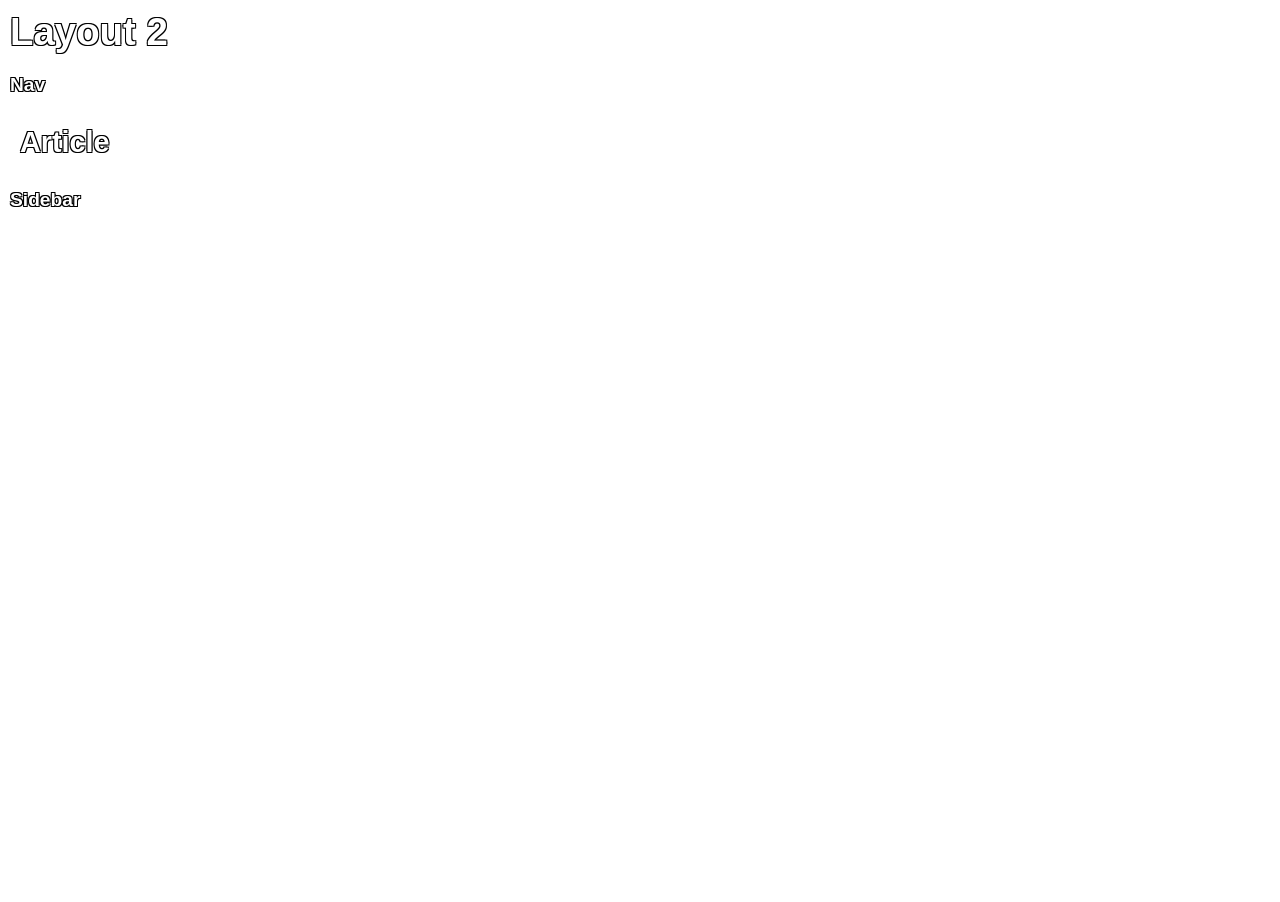
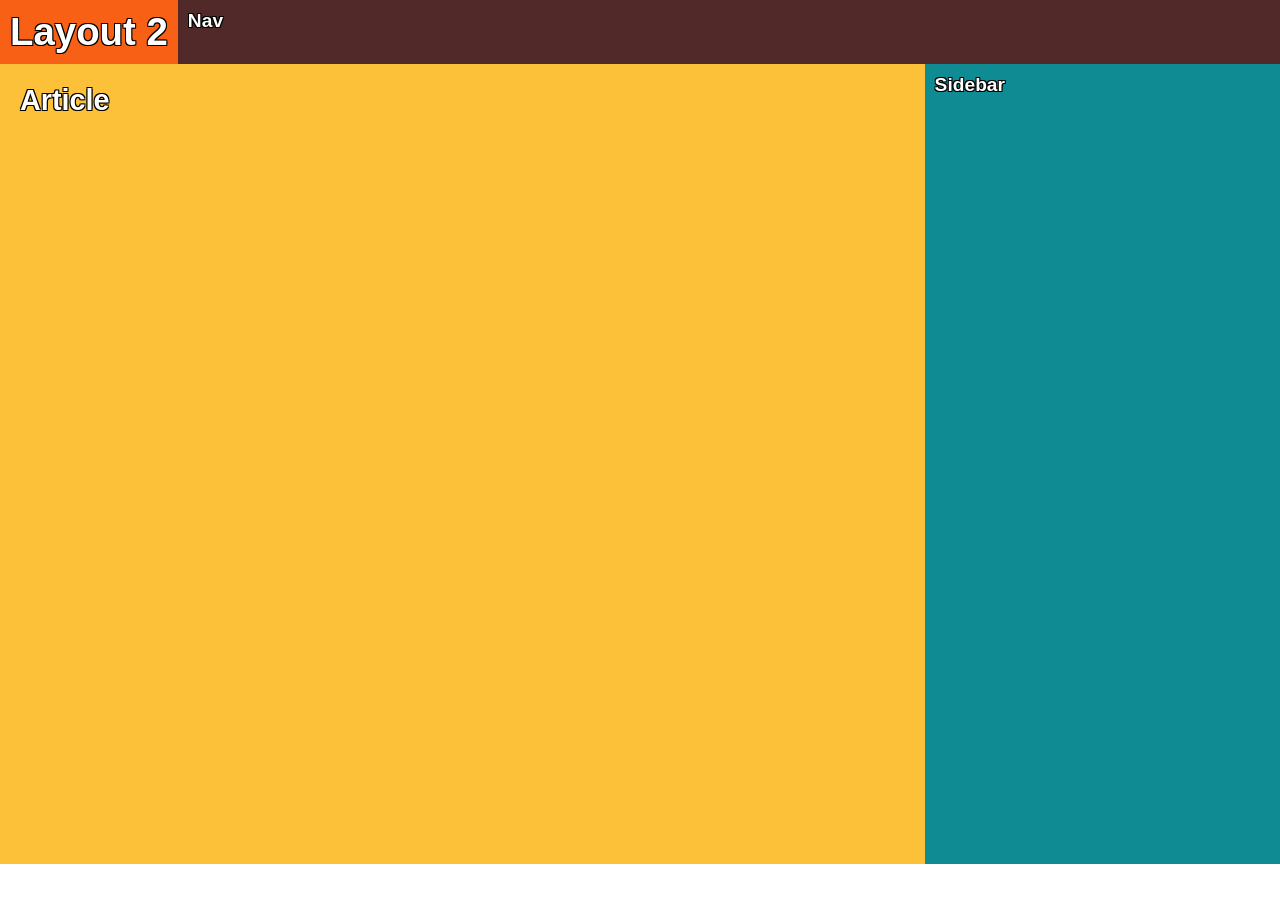
Before and after one commit to cornell-info1300-2024fa/lab5-solution, a plain HTML site: page layout2.html in a window 1280 px wide. After the commit the page ends 864 px from the top, so only its background shows below. Drawn offline with Linux system fonts and the light colour scheme.

Commit message:
lab 5 solution

```diff
--- a/styles/layout2.css
+++ b/styles/layout2.css
@@ -12,16 +12,42 @@ body {
 }
 
 .text-pad * {
-  /* Do not change these properties. They are correct. */
   padding: 10px;
   margin: 0px;
 }
 
+header {
+  display: flex;
+  flex-direction: row;
+  flex-wrap: nowrap;
+}
+
+h1 {
+  background-color: #F86015;
+}
+
+nav {
+  background-color: #512929;
+
+  flex-grow: 1;
+}
+
 main {
-  /* Do not change these properties. They are correct. */
   height: 100vh;
 
-  /* TODO: add additional CSS properties here. */
+  display: flex;
+  flex-direction: row;
+  flex-wrap: nowrap;
 }
 
-/* TODO: add additional CSS rules here. */
+article {
+  background-color: #FCC139;
+
+  flex-grow: 3;
+}
+
+aside {
+  background-color: #0F8B93;
+
+  flex-grow: 1;
+}
```
Also changed, not shown: styles/layout1.css (+3 -12 lines).
